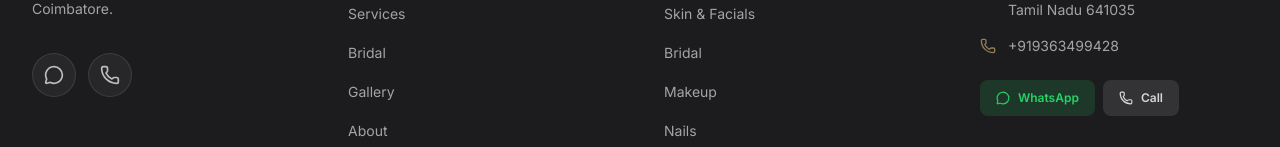
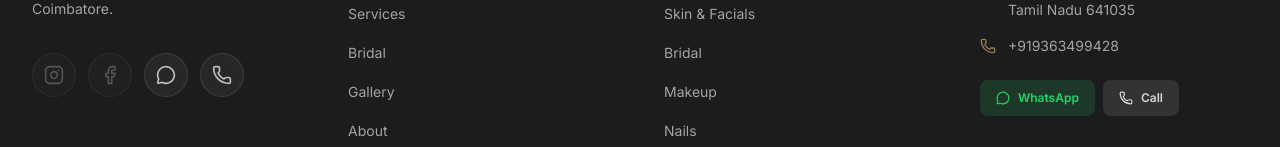
Before and after one commit to SandeepKumar1232005/parlour, a Next.js app: page / in a window 1280 px wide. Shown: the part 7574-7721 px from the top of the page. Built offline with nearby package versions, Linux system fonts and the light colour scheme.

Commit message:
feat: visibly render all 4 social icons with disabled state for unconfigured links

```diff
--- a/public/sw.js
+++ b/public/sw.js
@@ -3,7 +3,7 @@
  * Production-ready offline-first caching & resilient page persistence.
  */
 
-const CACHE_VERSION = "parlour-v2";
+const CACHE_VERSION = "parlour-v3";
 const STATIC_CACHE = `${CACHE_VERSION}-static`;
 const DYNAMIC_CACHE = `${CACHE_VERSION}-dynamic`;
 
--- a/src/components/ui/SocialLinks.tsx
+++ b/src/components/ui/SocialLinks.tsx
@@ -3,7 +3,7 @@
 import { Phone, MessageCircle } from "lucide-react";
 import { InstagramIcon, FacebookIcon } from "@/components/ui/icons";
 import {
-  hasSocial,
+  socialLinks,
   getInstagramLink,
   getFacebookLink,
   hasWhatsApp,
@@ -14,9 +14,10 @@ import {
 import { cn } from "@/lib/utils";
 
 interface SocialIconProps {
-  href: string;
+  href?: string;
   icon: React.ElementType;
   label: string;
+  unconfiguredTooltip?: string;
   className?: string;
   isExternal?: boolean;
   variant?: "light" | "dark";
@@ -26,17 +27,21 @@ export function SocialIcon({
   href,
   icon: Icon,
   label,
+  unconfiguredTooltip,
   className,
   isExternal = true,
   variant = "light",
 }: SocialIconProps) {
+  const isConfigured = Boolean(href && href.trim().length > 0 && href !== "#");
+
   const baseClasses =
-    "group flex h-11 w-11 min-h-[44px] min-w-[44px] items-center justify-center rounded-full border transition-all duration-300 focus-visible:outline-none focus-visible:ring-2 focus-visible:ring-champagne focus-visible:ring-offset-2 hover:-translate-y-0.5 hover:shadow-md active:translate-y-0";
+    "group flex h-11 w-11 min-h-[44px] min-w-[44px] items-center justify-center rounded-full border transition-all duration-300 focus-visible:outline-none focus-visible:ring-2 focus-visible:ring-champagne focus-visible:ring-offset-2";
 
-  const variantClasses =
+  if (isConfigured && href) {
+    const activeClasses =
       variant === "light"
-      ? "border-border bg-white text-text-muted hover:border-champagne hover:bg-champagne/10 hover:text-champagne-dark focus-visible:ring-offset-white"
-      : "border-white/10 bg-white/5 text-white/70 hover:border-champagne/50 hover:bg-champagne/20 hover:text-white focus-visible:ring-offset-charcoal";
+        ? "border-border bg-white text-text-muted hover:border-champagne hover:bg-champagne/10 hover:text-champagne-dark hover:-translate-y-0.5 hover:shadow-md active:translate-y-0 focus-visible:ring-offset-white cursor-pointer"
+        : "border-white/10 bg-white/5 text-white/70 hover:border-champagne/50 hover:bg-champagne/20 hover:text-white hover:-translate-y-0.5 hover:shadow-md active:translate-y-0 focus-visible:ring-offset-charcoal cursor-pointer";
 
     return (
       <a
@@ -44,10 +49,32 @@ export function SocialIcon({
         aria-label={label}
         target={isExternal ? "_blank" : undefined}
         rel={isExternal ? "noopener noreferrer" : undefined}
-      className={cn(baseClasses, variantClasses, className)}
+        className={cn(baseClasses, activeClasses, className)}
       >
         <Icon className="h-5 w-5 transition-transform duration-300 group-hover:scale-110" />
       </a>
+    );
+  }
+
+  // Disabled / Unconfigured state — visibly rendered with muted styling and tooltip
+  const disabledClasses =
+    variant === "light"
+      ? "border-border/60 bg-cream/40 text-text-muted/40 cursor-not-allowed opacity-60 focus-visible:ring-offset-white"
+      : "border-white/10 bg-white/[0.03] text-white/40 cursor-not-allowed opacity-60 hover:bg-white/[0.03] focus-visible:ring-offset-charcoal";
+
+  const disabledTitle = unconfiguredTooltip || `${label} link coming soon`;
+  const disabledAriaLabel = `${label} (link coming soon)`;
+
+  return (
+    <button
+      type="button"
+      disabled
+      aria-label={disabledAriaLabel}
+      title={disabledTitle}
+      className={cn(baseClasses, disabledClasses, className)}
+    >
+      <Icon className="h-5 w-5" />
+    </button>
   );
 }
 
@@ -62,55 +89,57 @@ export function SocialLinksGroup({
   iconClassName,
   variant = "light",
 }: SocialLinksGroupProps) {
+  // Pull from centralized configuration
+  const instagramUrl = socialLinks.instagram || getInstagramLink();
+  const facebookUrl = socialLinks.facebook || getFacebookLink();
+  const whatsAppUrl = hasWhatsApp() ? getWhatsAppLink("Hi, I would like to get in touch.") : "";
+  const phoneUrl = hasPhone() ? getPhoneLink() : "";
+
   return (
-    <div className={cn("flex flex-row items-center gap-3", className)}>
-      {/* 1. Instagram */}
-      {hasSocial("instagram") && (
+    <div className={cn("flex flex-row items-center gap-2.5 sm:gap-3 flex-nowrap", className)}>
+      {/* 1. Instagram — Always visibly rendered */}
       <SocialIcon
-          href={getInstagramLink()}
+        href={instagramUrl}
         icon={InstagramIcon}
-          label="Visit us on Instagram"
+        label="Instagram"
+        unconfiguredTooltip="Instagram link coming soon"
         className={iconClassName}
         isExternal={true}
         variant={variant}
       />
-      )}
 
-      {/* 2. Facebook */}
-      {hasSocial("facebook") && (
+      {/* 2. Facebook — Always visibly rendered */}
       <SocialIcon
-          href={getFacebookLink()}
+        href={facebookUrl}
         icon={FacebookIcon}
-          label="Visit us on Facebook"
+        label="Facebook"
+        unconfiguredTooltip="Facebook link coming soon"
         className={iconClassName}
         isExternal={true}
         variant={variant}
       />
-      )}
 
-      {/* 3. WhatsApp */}
-      {hasWhatsApp() && (
+      {/* 3. WhatsApp — Always visibly rendered */}
       <SocialIcon
-          href={getWhatsAppLink("Hi, I would like to get in touch.")}
+        href={whatsAppUrl}
         icon={MessageCircle}
-          label="Contact us on WhatsApp"
+        label="WhatsApp"
+        unconfiguredTooltip="WhatsApp link not configured"
         className={iconClassName}
         isExternal={true}
         variant={variant}
       />
-      )}
 
-      {/* 4. Call */}
-      {hasPhone() && (
+      {/* 4. Call — Always visibly rendered */}
       <SocialIcon
-          href={getPhoneLink()}
+        href={phoneUrl}
         icon={Phone}
-          label="Call us"
+        label="Call"
+        unconfiguredTooltip="Phone number not configured"
         className={iconClassName}
         isExternal={false}
         variant={variant}
       />
-      )}
     </div>
   );
 }
--- a/src/config/business.ts
+++ b/src/config/business.ts
@@ -177,9 +177,25 @@ export function getEmailLink(): string {
 }
 
 export function getInstagramLink(): string {
-  return business.social.instagram || "#";
+  return business.social.instagram || "";
 }
 
 export function getFacebookLink(): string {
-  return business.social.facebook || "#";
+  return business.social.facebook || "";
 }
+
+// ─── Centralized Social Links Object ────────────────────
+export const socialLinks = {
+  get instagram() {
+    return business.social.instagram;
+  },
+  get facebook() {
+    return business.social.facebook;
+  },
+  get whatsapp() {
+    return business.whatsapp;
+  },
+  get phone() {
+    return business.phone;
+  },
+};
```
Lines whose indentation alone changed are shown as unchanged.
